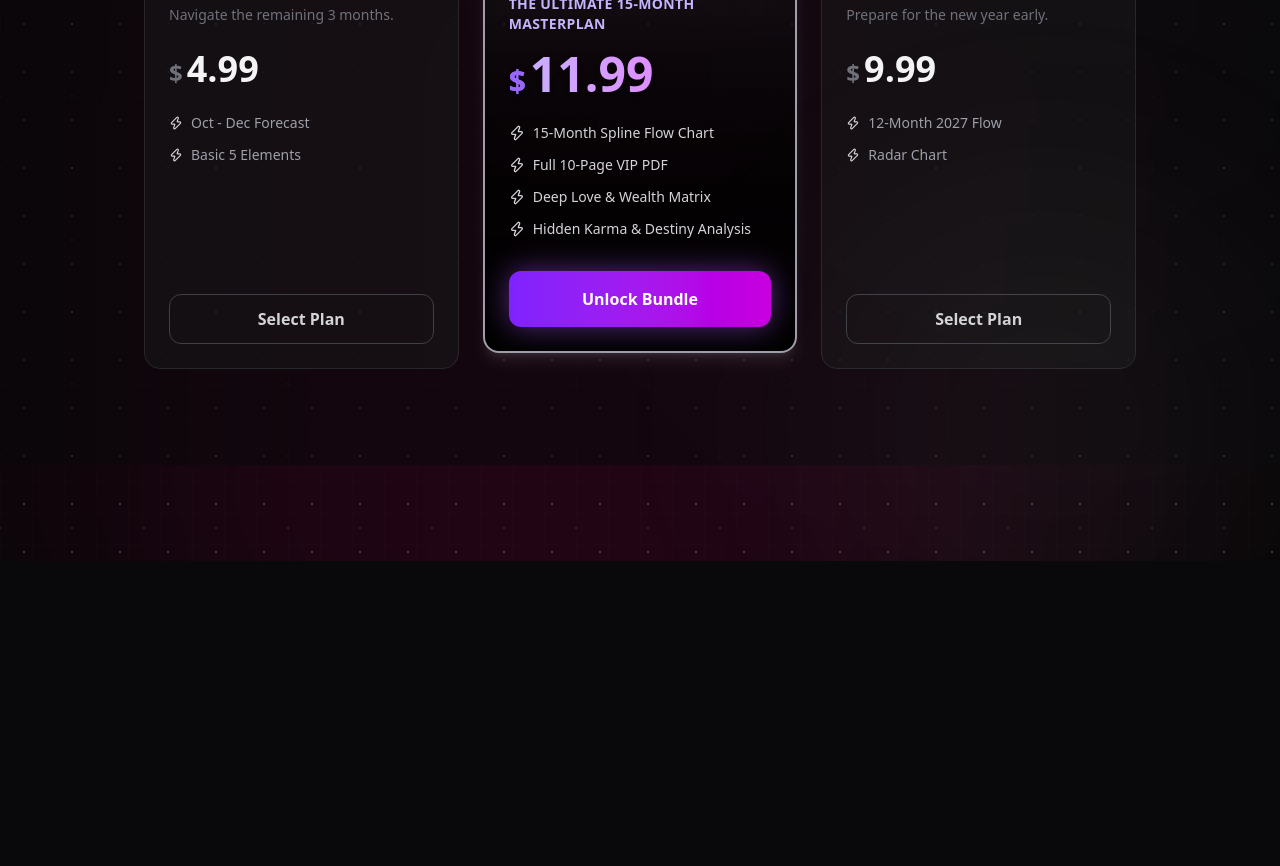
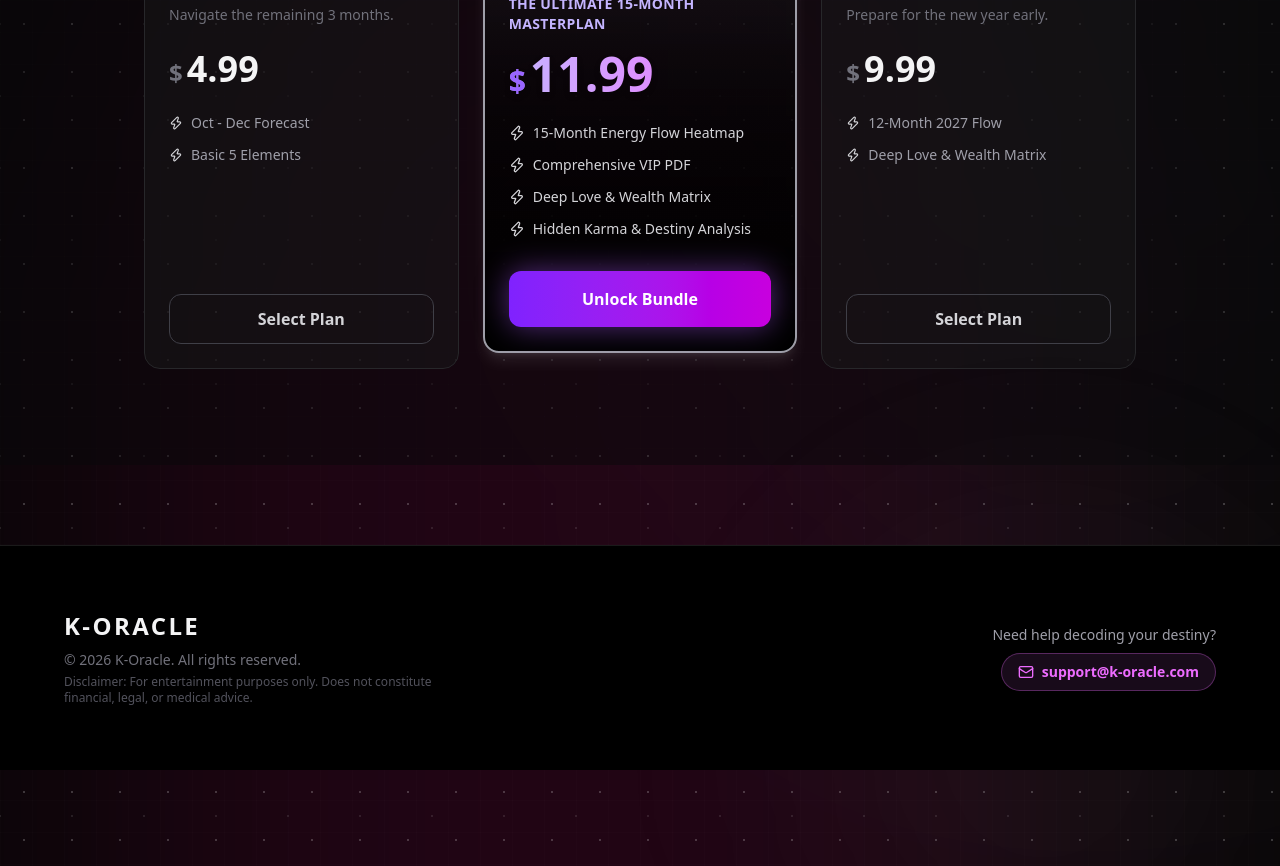
Before and after one commit to cwjung77-glitch/K-oracle, a Next.js app: page / in a window 1280 px wide. Shown: the part 1920-2786 px from the top of the page. Before the commit the page ends 2481 px from the top, so only its background shows below. Built offline with nearby package versions, Linux system fonts and the light colour scheme.

Commit message:
fix(pdf,ui): center align PDF cover titles and add global footer with contact email

```diff
--- a/src/app/api/download-pdf/route.js
+++ b/src/app/api/download-pdf/route.js
@@ -48,13 +48,12 @@ export async function POST(req) {
       addNewPage();
       doc.rect(0, 0, doc.page.width, doc.page.height).fill('#050505'); // True black for cover
       doc.rect(20, 20, doc.page.width - 40, doc.page.height - 40).lineWidth(1.5).strokeColor(primaryColor).stroke();
+      doc.font(fontSerifBold).fillColor(primaryColor).fontSize(54).text(isCompatibility ? 'K-CHEMISTRY' : 'K-ORACLE', 0, 280, { align: 'center', width: doc.page.width, characterSpacing: 12 });
+        doc.font(fontSans).fillColor(textColor).fontSize(16).text(isCompatibility ? (isEs ? 'Sinergia Cosmica Decodificada' : 'COSMIC SYNERGY DECODED') : (isEs ? 'DECODIFICA TU DESTINO Y AURA' : 'DECODE YOUR DESTINY & AURA'), 0, doc.y, { align: 'center', width: doc.page.width, characterSpacing: 4 });
+        doc.moveDown(2);
+        doc.font(fontSerifItalic).fillColor('#888888').fontSize(14).text(isEs ? `Reporte Maestro ${displayYear} (Edición VIP)` : `${displayYear} Master Report (VIP Edition)`, 0, doc.y, { align: 'center', width: doc.page.width });
 
-      doc.font(fontSerifBold).fillColor(primaryColor).fontSize(54).text(isCompatibility ? 'K-CHEMISTRY' : 'K-ORACLE', 0, 280, { align: 'center', characterSpacing: 12 });
-      doc.font(fontSans).fillColor(textColor).fontSize(16).text(isCompatibility ? (isEs ? 'Sinergia Cosmica Decodificada' : 'COSMIC SYNERGY DECODED') : (isEs ? 'DECODIFICA TU DESTINO Y AURA' : 'DECODE YOUR DESTINY & AURA'), { align: 'center', characterSpacing: 4 });
-      doc.moveDown(2);
-      doc.font(fontSerifItalic).fillColor('#888888').fontSize(14).text(isEs ? `Reporte Maestro ${displayYear} (Edición VIP)` : `${displayYear} Master Report (VIP Edition)`, { align: 'center' });
-
-      doc.font(fontSans).fillColor('#555555').fontSize(10).text(`Copyright ${new Date().getFullYear()} K-ORACLE. STRICTLY CONFIDENTIAL.`, 0, 720, { align: 'center', characterSpacing: 4 }); doc.font(fontSans).fillColor('#444444').fontSize(8).text(isEs ? '* Descargo de responsabilidad: Solo para fines de entretenimiento. No es asesoramiento financiero o medico.' : '* Disclaimer: For entertainment purposes only. Does not constitute financial, legal, or medical advice.', 50, 760, { align: 'center' });
+        doc.font(fontSans).fillColor('#555555').fontSize(10).text(`Copyright ${new Date().getFullYear()} K-ORACLE. STRICTLY CONFIDENTIAL.`, 0, 720, { align: 'center', width: doc.page.width, characterSpacing: 4 }); doc.font(fontSans).fillColor('#444444').fontSize(8).text(isEs ? '* Descargo de responsabilidad: Solo para fines de entretenimiento. No es asesoramiento financiero o medico.' : '* Disclaimer: For entertainment purposes only. Does not constitute financial, legal, or medical advice.', 0, 760, { align: 'center', width: doc.page.width });
 
 
         const renderParsedText = (textStr) => {
@@ -248,10 +247,10 @@ export async function POST(req) {
         doc.rect(0, 0, doc.page.width, doc.page.height).fill('#050505');
         doc.rect(20, 20, doc.page.width - 40, doc.page.height - 40).lineWidth(1.5).strokeColor(beautyColor).stroke();
 
-        doc.font(fontSerifBold).fillColor(beautyColor).fontSize(54).text('K-BEAUTY', 0, 280, { align: 'center', characterSpacing: 12 });
-        doc.font(fontSans).fillColor(textColor).fontSize(16).text(isEs ? 'TU PLAN MAESTRO DE ESTILO' : 'YOUR STYLING MASTERPLAN', { align: 'center', characterSpacing: 4 });
+        doc.font(fontSerifBold).fillColor(beautyColor).fontSize(54).text('K-BEAUTY', 0, 280, { align: 'center', width: doc.page.width, characterSpacing: 12 });
+        doc.font(fontSans).fillColor(textColor).fontSize(16).text(isEs ? 'TU PLAN MAESTRO DE ESTILO' : 'YOUR STYLING MASTERPLAN', 0, doc.y, { align: 'center', width: doc.page.width, characterSpacing: 4 });
         doc.moveDown(2);
-        doc.font(fontSerifItalic).fillColor('#888888').fontSize(14).text(isEs ? `Reporte Maestro ${displayYear} (Edicion VIP)` : `${displayYear} Master Report (VIP Edition)`, { align: 'center' });
+        doc.font(fontSerifItalic).fillColor('#888888').fontSize(14).text(isEs ? `Reporte Maestro ${displayYear} (Edicion VIP)` : `${displayYear} Master Report (VIP Edition)`, 0, doc.y, { align: 'center', width: doc.page.width });
 
         // ---------------- PAGE 2: PREMIUM STYLING REPORT ----------------
         addNewPage();
--- a/src/app/page.js
+++ b/src/app/page.js
@@ -7,7 +7,7 @@ import DeepDiveReport from '../components/features/DeepDiveReport';
 import BeautyDeepDiveReport from '../components/features/BeautyDeepDiveReport';
 import LoginModal from '../components/features/LoginModal';
 import Link from 'next/link';
-import { Sparkles, Moon, Palette, Zap, Lock, Globe } from 'lucide-react';
+import { Sparkles, Moon, Palette, Zap, Lock, Globe, Mail } from 'lucide-react';
 
 export default function OracleLanding() {
   const [activeTab, setActiveTab] = useState('saju');
@@ -226,8 +226,8 @@ export default function OracleLanding() {
                     <p className="text-violet-300 font-bold text-sm mt-2 mb-4 tracking-wide">THE ULTIMATE 15-MONTH MASTERPLAN</p>
                     <div className="text-5xl font-black mb-6 text-transparent bg-clip-text bg-gradient-to-r from-violet-300 to-fuchsia-400 drop-shadow-md"><span className="text-3xl text-violet-500/80 mr-1">$</span>11.99</div>
                     <ul className="space-y-3 mb-8 text-sm text-zinc-300 flex-grow">
-                      <li className="flex gap-2 items-start"><Zap size={16} className="text-zinc-300 flex-shrink-0 mt-0.5" /> 15-Month Spline Flow Chart</li>
-                      <li className="flex gap-2 items-start"><Zap size={16} className="text-zinc-300 flex-shrink-0 mt-0.5" /> Full 10-Page VIP PDF</li>
+                      <li className="flex gap-2 items-start"><Zap size={16} className="text-zinc-300 flex-shrink-0 mt-0.5" /> 15-Month Energy Flow Heatmap</li>
+                      <li className="flex gap-2 items-start"><Zap size={16} className="text-zinc-300 flex-shrink-0 mt-0.5" /> Comprehensive VIP PDF</li>
                       <li className="flex gap-2 items-start"><Zap size={16} className="text-zinc-300 flex-shrink-0 mt-0.5" /> Deep Love & Wealth Matrix</li>
                       <li className="flex gap-2 items-start"><Zap size={16} className="text-zinc-300 flex-shrink-0 mt-0.5" /> Hidden Karma & Destiny Analysis</li>
                     </ul>
@@ -241,7 +241,7 @@ export default function OracleLanding() {
                     <div className="text-4xl font-black mb-6 text-zinc-100"><span className="text-2xl text-zinc-500 mr-1">$</span>9.99</div>
                     <ul className="space-y-3 mb-8 text-sm text-zinc-400 flex-grow">
                       <li className="flex gap-2 items-center"><Zap size={14} className="text-zinc-300 flex-shrink-0" /> 12-Month 2027 Flow</li>
-                      <li className="flex gap-2 items-center"><Zap size={14} className="text-zinc-300 flex-shrink-0" /> Radar Chart</li>
+                      <li className="flex gap-2 items-center"><Zap size={14} className="text-zinc-300 flex-shrink-0" /> Deep Love & Wealth Matrix</li>
                     </ul>
                     <button onClick={() => { setSelectedPlan("fullyear"); setShowCheckout(true); }} className="w-full py-3 rounded-xl border border-zinc-700 hover:bg-zinc-800 transition-colors font-bold text-zinc-300">Select Plan</button>
                   </div>
@@ -250,7 +250,7 @@ export default function OracleLanding() {
             ) : (
               <>
                 <h2 className="text-3xl md:text-5xl font-black mb-4">Unlock Your <span className="text-transparent bg-clip-text bg-gradient-to-r from-pink-400 to-blue-500 drop-shadow-md">Beauty Blueprint</span></h2>
-                <p className="text-pink-300 font-medium tracking-wide mb-8 text-lg">Get your personalized 30-day styling masterplan, including exact hair dye formulas and VIP shopping lists.</p>
+                <p className="text-pink-300 font-medium tracking-wide mb-8 text-lg">Get your personalized styling masterplan, including exact wardrobe color matching, hair dye recommendations, and makeup strategies.</p>
                 <div className="flex flex-col sm:flex-row gap-4 justify-center">
                   <button
                     onClick={() => setShowCheckout(true)}
@@ -268,6 +268,24 @@ export default function OracleLanding() {
           </div>
         )}
       </section>
+
+      {/* Footer Section */}
+      <footer className="mt-20 border-t border-white/10 bg-black py-16 px-6 relative z-10">
+        <div className="max-w-6xl mx-auto flex flex-col md:flex-row justify-between items-center gap-8">
+          <div className="flex flex-col items-center md:items-start">
+            <span className="text-2xl font-black tracking-widest text-zinc-100 drop-shadow-md">K-ORACLE</span>
+            <p className="text-zinc-500 text-sm mt-2">© {new Date().getFullYear()} K-Oracle. All rights reserved.</p>
+            <p className="text-zinc-600 text-xs mt-1 max-w-sm text-center md:text-left">Disclaimer: For entertainment purposes only. Does not constitute financial, legal, or medical advice.</p>
+          </div>
+
+          <div className="flex flex-col items-center md:items-end text-sm text-zinc-400">
+            <p className="mb-2">Need help decoding your destiny?</p>
+            <a href="mailto:support@k-oracle.com" className="text-fuchsia-400 hover:text-fuchsia-300 transition-colors font-bold flex items-center gap-2 bg-fuchsia-400/10 px-4 py-2 rounded-full border border-fuchsia-400/30">
+              <Mail size={16} /> support@k-oracle.com
+            </a>
+          </div>
+        </div>
+      </footer>
 
       <CheckoutModal
           isOpen={showCheckout}
```
